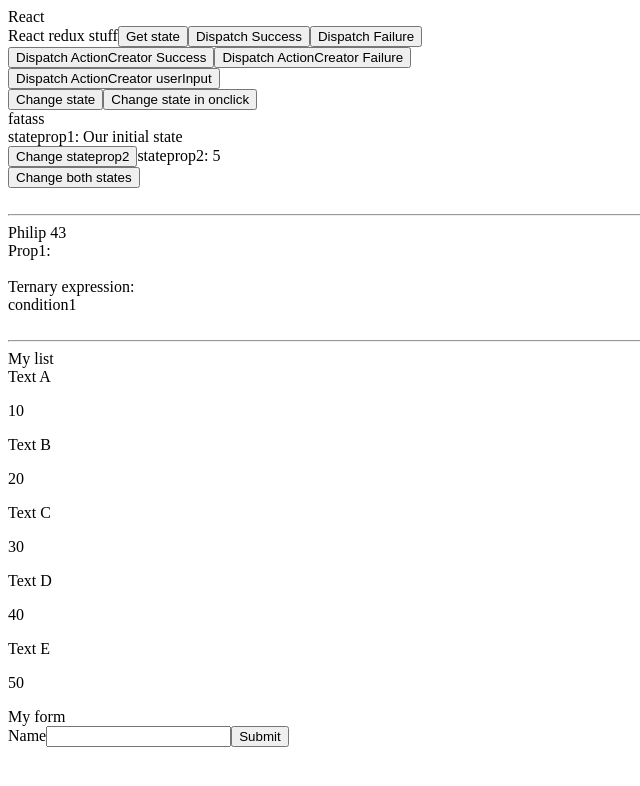
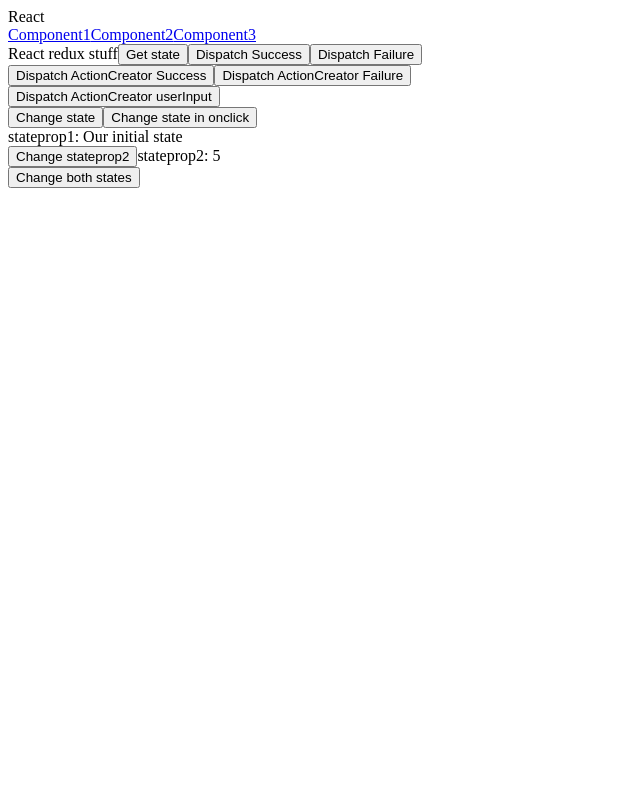
Before and after one commit to PhilipHassialis/React-2019, a React (Create React App) app: page / in a window 1280 px wide. Shown: the top 786 px of the page, without its empty margins (0-640 px from the left). Built offline with nearby package versions, Linux system fonts and the light colour scheme.

Commit message:
testing our routing

```diff
--- a/package.json
+++ b/package.json
@@ -3,6 +3,7 @@
   "version": "0.1.0",
   "private": true,
   "dependencies": {
+    "history": "^4.9.0",
     "react": "^16.8.6",
     "react-dom": "^16.8.6",
     "react-redux": "^7.0.3",
--- a/src/App.js
+++ b/src/App.js
@@ -1,7 +1,5 @@
 import React, { Component } from "react";
-import Component1 from "./functional/component1";
-import Container1 from "./containers/container1";
-
+import Routes from "./routes";
 class App extends Component {
     // Alternative form approach
     // constructor(props) {
@@ -52,28 +50,7 @@ class App extends Component {
         return (
             <div>
                 React
-                <Container1 nickname="fatass" />
-                <br />
-                <Component1 name="Philip" age={43} />
-                <br />
-                Ternary expression:
-                {true ? <div>condition1</div> : <div>condition2</div>}
-                <br />
-                <hr />
-                <div>
-                    My list
-                    {this.Arr1.map(item => (
-                        <this.RenderListItem key={item.id} item={item} />
-                    ))}
-                </div>
-                <div>
-                    My form
-                    <form onSubmit={this.handleSubmit}>
-                        <label>Name</label>
-                        <input id="inputName" onChange={this.handleChange} type="text" />
-                        <button type="submit">Submit</button>
-                    </form>
-                </div>
+                <Routes />
             </div>
         );
     }
--- a/src/routes.js
+++ b/src/routes.js
@@ -8,20 +8,23 @@ import Container1 from "./containers/container1";
 
 import { Router, Route } from "react-router";
 
-import { Header } from "./containers/header";
+import Header from "./containers/header";
 
+import history from "./utils/history";
 class Routes extends Component {
     state = {};
 
     render() {
         return (
             <div>
-                <Router>
-                    <Header />
-                    <Route path="/container1" component={Container1} />
-                    <Route path="/component1" component={Component1} />
-                    <Route path="/component2" component={Component2} />
-                    <Route path="/component3" component={Component3} />
+                <Router history={history}>
+                    <div>
+                        <Header />
+                        <Route path="/" component={Container1} />
+                        <Route path="/component1" component={Component1} />
+                        <Route path="/component2" component={Component2} />
+                        <Route path="/component3" component={Component3} />
+                    </div>
                 </Router>
             </div>
         );
--- /dev/null
+++ b/src/utils/history.js
@@ -0,0 +1,3 @@
+import createHistory from "history/createBrowserHistory";
+
+export default createHistory();
```
